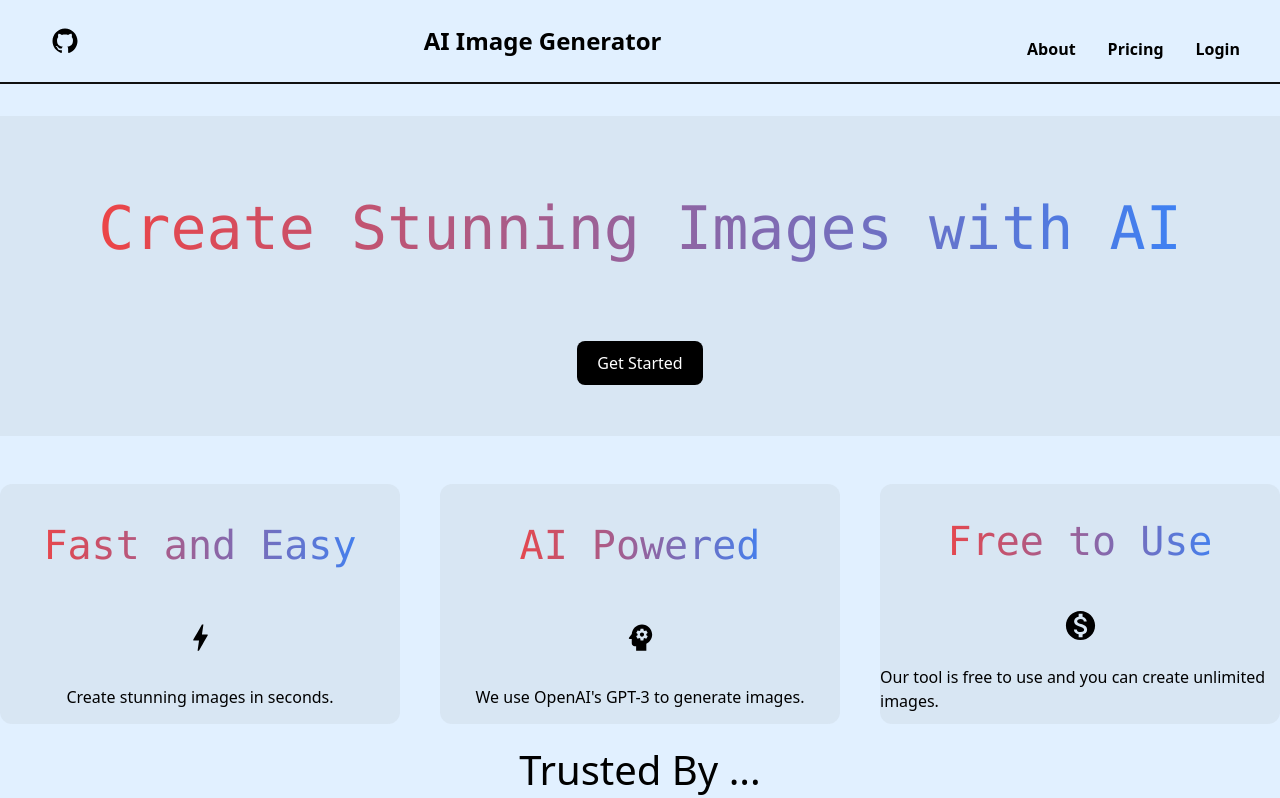
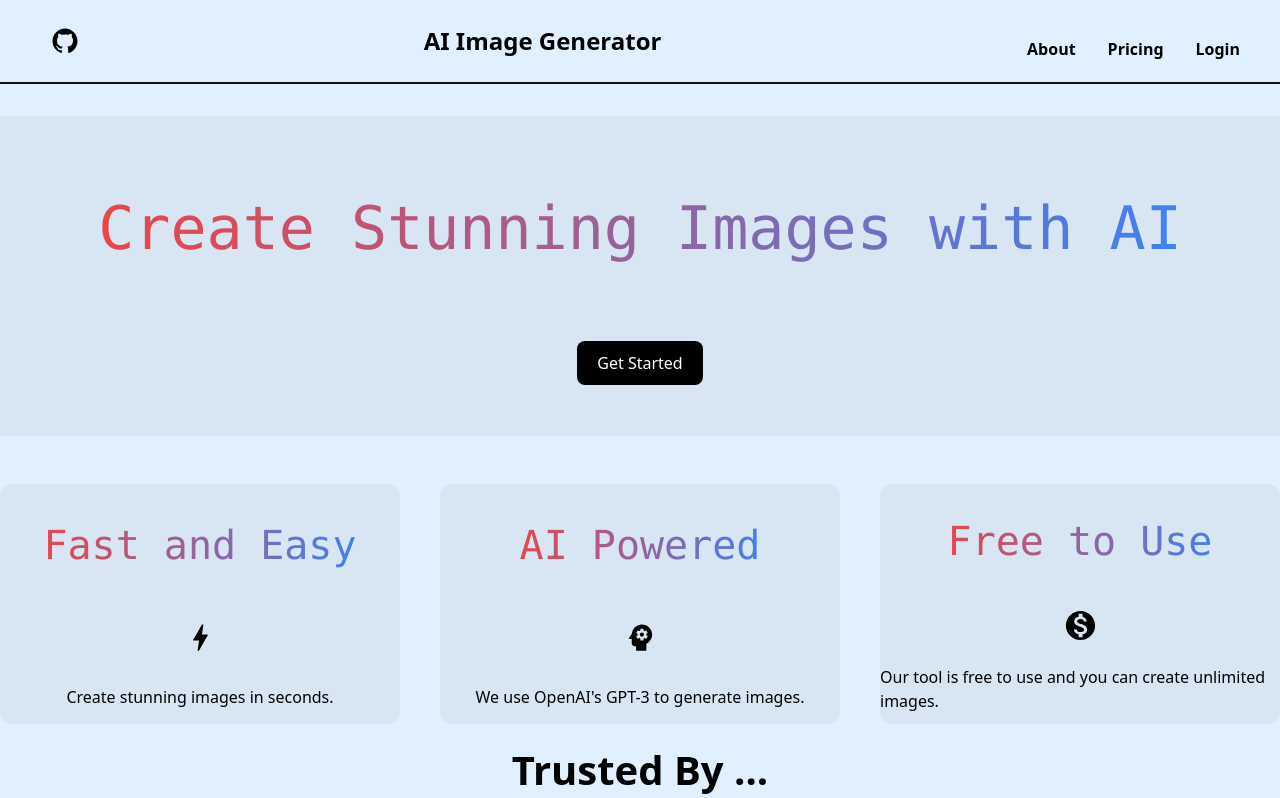
Before and after one commit to preston176/AI-Gen, a React (Vite) app: page / in a window 1280 px wide. Shown: the top 798 px of the page. Built offline with nearby package versions, Linux system fonts and the light colour scheme.

Commit message:
Update font weight for Trusted By heading

```diff
--- a/src/Components/TrustedBy/TrustedBy.jsx
+++ b/src/Components/TrustedBy/TrustedBy.jsx
@@ -4,7 +4,7 @@ import ImageSlider from '../ImageSlider/ImageSlider'
 const TrustedBy = () => {
     return (
         <div className='py-4'>
-            <h3 className='text-center text-[40px]'>Trusted By ...</h3>
+            <h3 className='text-center text-[40px] font-bold'>Trusted By ...</h3>
             <ImageSlider />
         </div>
     )
```
